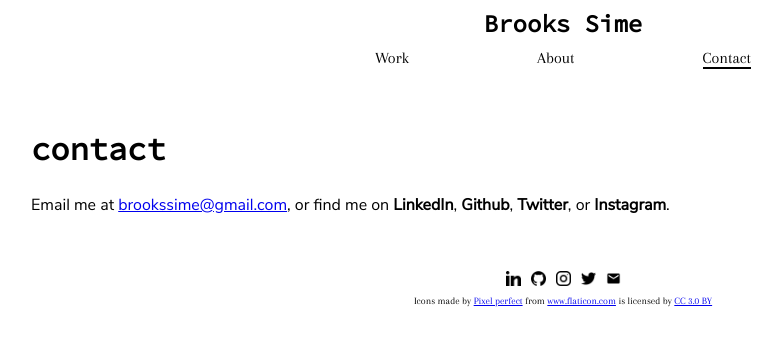
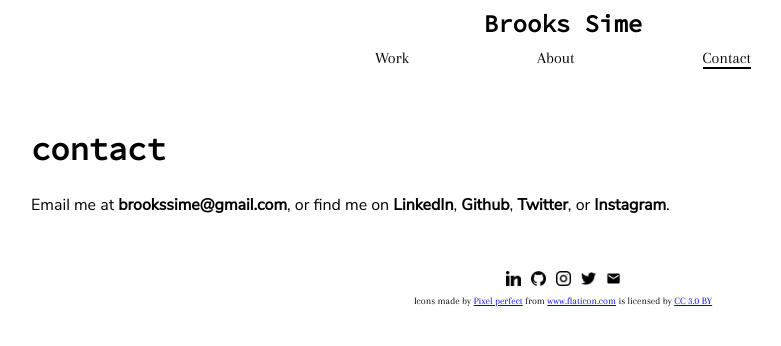
Before and after one commit to brookssime/brookssime.github.io, a Vue app: page /#/contact in a window 1280 px wide. Shown: the top 346 px of the page, without its empty margins (77-858 px from the left). Built offline with nearby package versions, Linux system fonts and the light colour scheme.

Commit message:
make email link match

```diff
--- a/src/components/Contact.vue
+++ b/src/components/Contact.vue
@@ -7,7 +7,7 @@ export default {
 <template>
 <div>
   <div class="page-heading">contact</div>
-  <div class="contact-body">Email me at <a href="mailto:brookssime@gmail.com">brookssime@gmail.com</a>, or find me on
+  <div class="contact-body">Email me at <a class="link bold-link" href="mailto:brookssime@gmail.com">brookssime@gmail.com</a>, or find me on
     <a class="link bold-link" href="https//linkedin.com/in/brookssime">LinkedIn</a>,
     <a class="link bold-link" href="https//github.com/brookssime">Github</a>,
     <a class="link bold-link" href="https//twitter.com/notacreek">Twitter</a>, or
```
